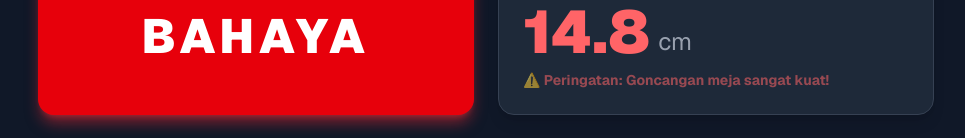
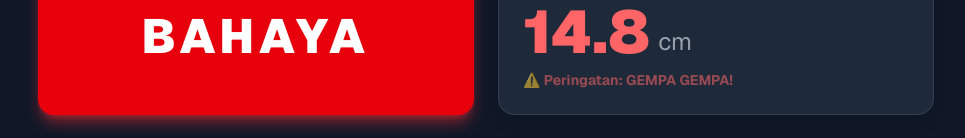
Before and after one commit to Jojoanna07/iot-quakeguard-dashboard, a Next.js app: page / in a window 1280 px wide. Both pictures are taken after a click on the button "🔴 Goyang Hebat! (Bahaya)". Shown: the part 239-377 px from the top of the page, without its empty margins (154-1119 px from the left). Built offline with nearby package versions, Linux system fonts and the light colour scheme.

Commit message:
ganti kata

```diff
--- a/app/page.tsx
+++ b/app/page.tsx
@@ -62,7 +62,7 @@ export default function DashboardGempa() {
           </div>
           {statusGempa === "BAHAYA" && (
             <p className="text-red-400 text-sm mt-2 font-bold animate-pulse">
-              ⚠️ Peringatan: Goncangan meja sangat kuat!
+              ⚠️ Peringatan: GEMPA GEMPA!
             </p>
           )}
           {statusGempa === "WASPADA" && (
```
